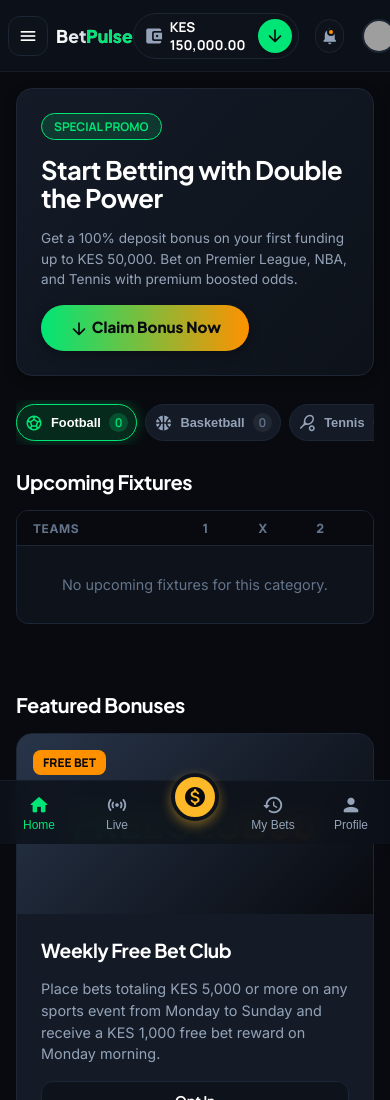
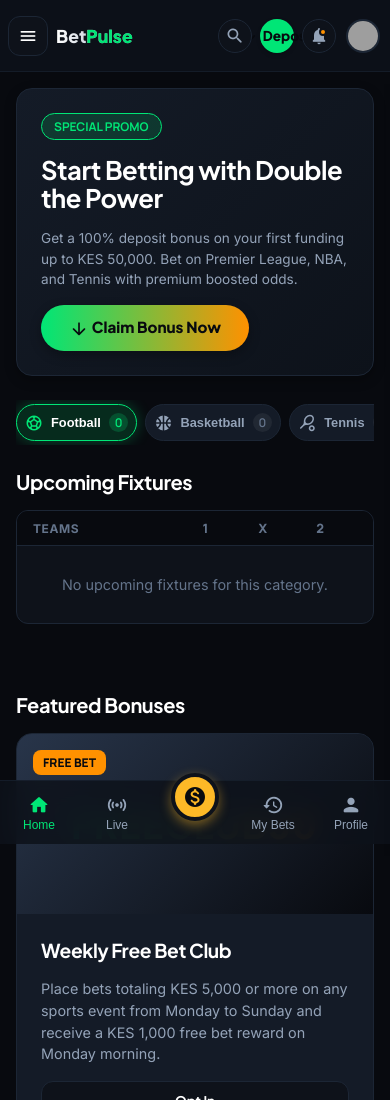
Before and after one commit to Kiruivenus/LlnBet, a website with bundled scripts: page index.html in a window 390 px wide. Shown: the top 1100 px of the page. Built offline with nearby package versions, Linux system fonts and the light colour scheme; no server answers; grey boxes are pictures that could not be loaded.

Commit message:
feat: hide top balance text on small devices and render compact mobile search and deposit buttons in header

```diff
--- a/css/main.css
+++ b/css/main.css
@@ -3664,3 +3664,36 @@
   background: rgba(0, 230, 118, 0.15);
   color: #059669;
 }
+
+/* Small Device Header Adjustments: Hide top balance, show mobile search & deposit buttons */
+.mobile-search-btn {
+  display: none;
+}
+
+@media (max-width: 992px) {
+  .mobile-search-btn {
+    display: flex !important;
+  }
+
+  .wallet-balance-wrap {
+    display: none !important;
+  }
+
+  .wallet-badge {
+    background: transparent !important;
+    border: none !important;
+    padding: 0 !important;
+  }
+
+  .deposit-btn {
+    display: inline-flex !important;
+    padding: 8px 16px !important;
+    font-size: 0.85rem !important;
+    font-weight: 800 !important;
+    border-radius: var(--radius-full) !important;
+  }
+
+  .deposit-btn .btn-text {
+    display: inline !important;
+  }
+}
--- a/js/components/header.js
+++ b/js/components/header.js
@@ -16,9 +16,9 @@
 
   if (isLoggedIn && userData) {
     rightSideHtml = `
-      <!-- Wallet Panel Indicator -->
+      <!-- Wallet / Deposit Area -->
       <div class="wallet-badge" id="header-wallet-trigger">
-        <span style="display:flex; align-items:center; gap:6px; color:var(--text-secondary);">
+        <span class="wallet-balance-wrap" style="display:flex; align-items:center; gap:6px; color:var(--text-secondary);">
           ${getMaterialIcon('wallet')}
           <span class="wallet-balance">${formatCurrency(userData.balance)}</span>
         </span>
@@ -41,11 +41,15 @@
     `;
   } else {
     rightSideHtml = `
-      <div style="display:flex; align-items:center; gap:8px;">
-        <button class="quick-stake-btn" id="header-login-btn" style="padding: 8px 16px; border-radius: var(--radius-full); font-size: 0.85rem; font-weight:700; border: 1px solid var(--accent-emerald); color:var(--accent-emerald); background:none; cursor:pointer;">
+      <button class="deposit-btn" id="header-unauth-deposit-btn" style="margin-right:2px;">
+        ${getMaterialIcon('deposit', 'btn-icon')}
+        <span>Deposit</span>
+      </button>
+      <div style="display:flex; align-items:center; gap:6px;">
+        <button class="quick-stake-btn" id="header-login-btn" style="padding: 7px 14px; border-radius: var(--radius-full); font-size: 0.8rem; font-weight:700; border: 1px solid var(--accent-emerald); color:var(--accent-emerald); background:none; cursor:pointer;">
           Login
         </button>
-        <button class="hero-cta" id="header-register-btn" style="padding: 8px 16px; border-radius: var(--radius-full); font-size: 0.85rem; font-weight:700; background:linear-gradient(to right, var(--accent-emerald), var(--accent-orange)); border:none; color:var(--bg-obsidian); cursor:pointer; min-height:auto; box-shadow:none;">
+        <button class="hero-cta" id="header-register-btn" style="padding: 7px 14px; border-radius: var(--radius-full); font-size: 0.8rem; font-weight:700; background:linear-gradient(to right, var(--accent-emerald), var(--accent-orange)); border:none; color:var(--bg-obsidian); cursor:pointer; min-height:auto; box-shadow:none;">
           Register
         </button>
       </div>
@@ -65,7 +69,7 @@
       </a>
     </div>
 
-    <!-- Global Search Trigger -->
+    <!-- Desktop Search Trigger -->
     <div class="header-center">
       <button class="search-trigger" id="header-search-btn">
         <span style="display:flex; align-items:center;">
@@ -76,13 +80,18 @@
       </button>
     </div>
 
-    <!-- Header Operations / User Info -->
-    <div class="header-right">
+    <!-- Header Operations / User Info & Mobile Actions -->
+    <div class="header-right" style="display:flex; align-items:center; gap:8px;">
+      <!-- Mobile Compact Search Button -->
+      <button class="icon-btn mobile-search-btn" id="header-mobile-search-btn" aria-label="Search">
+        ${getMaterialIcon('search')}
+      </button>
+
       ${rightSideHtml}
     </div>
   `;
 
-  // Bind Events
+  // Bind Hamburger Drawer Event
   document.getElementById('mobile-hamburger-trigger')?.addEventListener('click', () => {
     openDrawer();
   });
@@ -92,14 +101,34 @@
     state.setPage('home');
   });
 
-  document.getElementById('header-search-btn').addEventListener('click', () => {
+  // Search Modal Trigger (Both Desktop & Mobile Buttons)
+  const openSearch = () => {
     const searchModal = document.getElementById('search-modal');
     if (searchModal) {
       searchModal.classList.add('active');
       const input = searchModal.querySelector('input');
       if (input) input.focus();
     }
+  };
+
+  document.getElementById('header-search-btn')?.addEventListener('click', openSearch);
+  document.getElementById('header-mobile-search-btn')?.addEventListener('click', openSearch);
+
+  // Deposit Button Trigger
+  const triggerDeposit = () => {
+    if (state.data.isLoggedIn) {
+      state.setPage('profile');
+    } else {
+      state.setPage('login');
+    }
+  };
+
+  document.getElementById('header-deposit-btn')?.addEventListener('click', (e) => {
+    e.stopPropagation();
+    triggerDeposit();
   });
+
+  document.getElementById('header-unauth-deposit-btn')?.addEventListener('click', triggerDeposit);
 
   if (isLoggedIn) {
     document.getElementById('header-wallet-trigger')?.addEventListener('click', () => {
```
